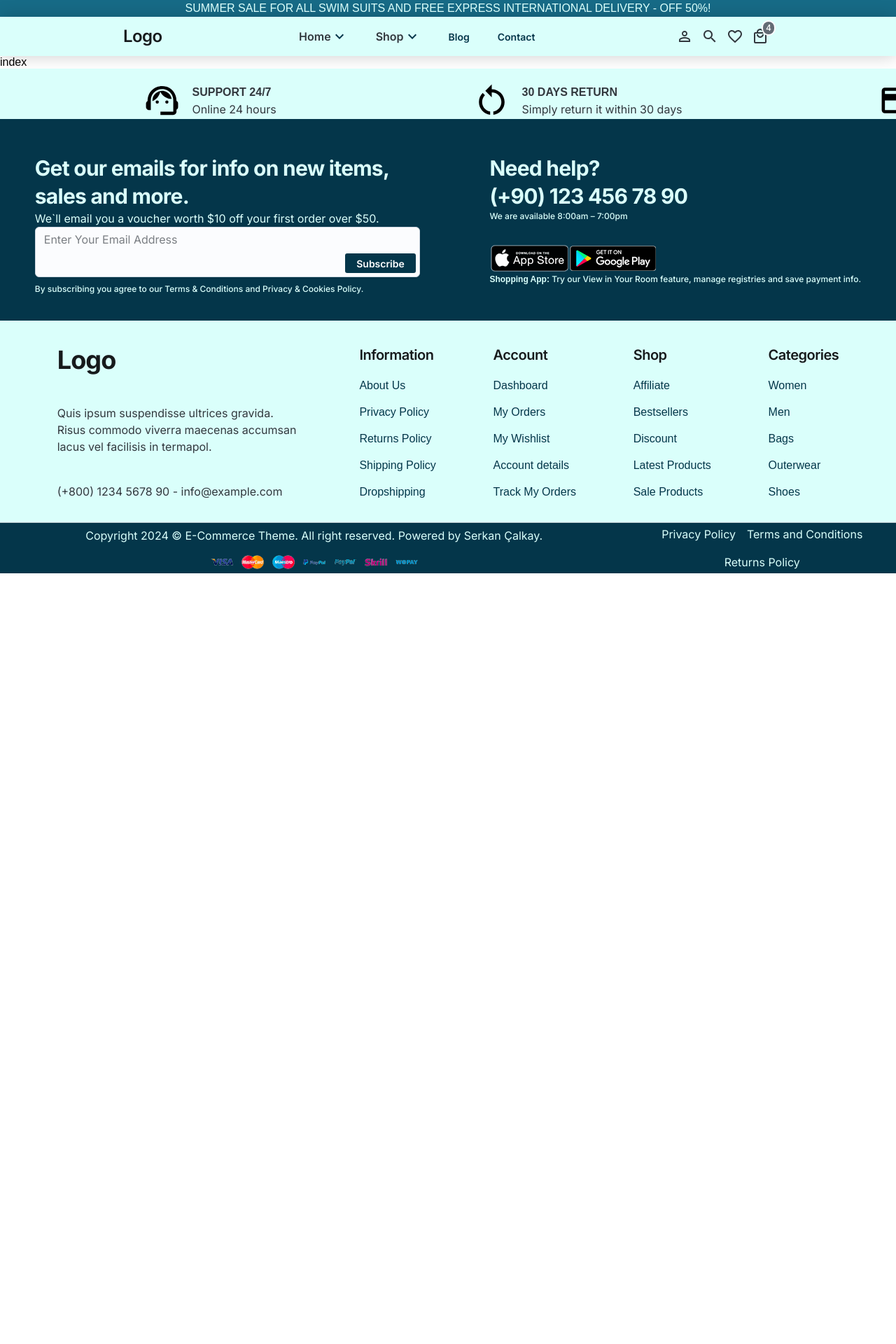
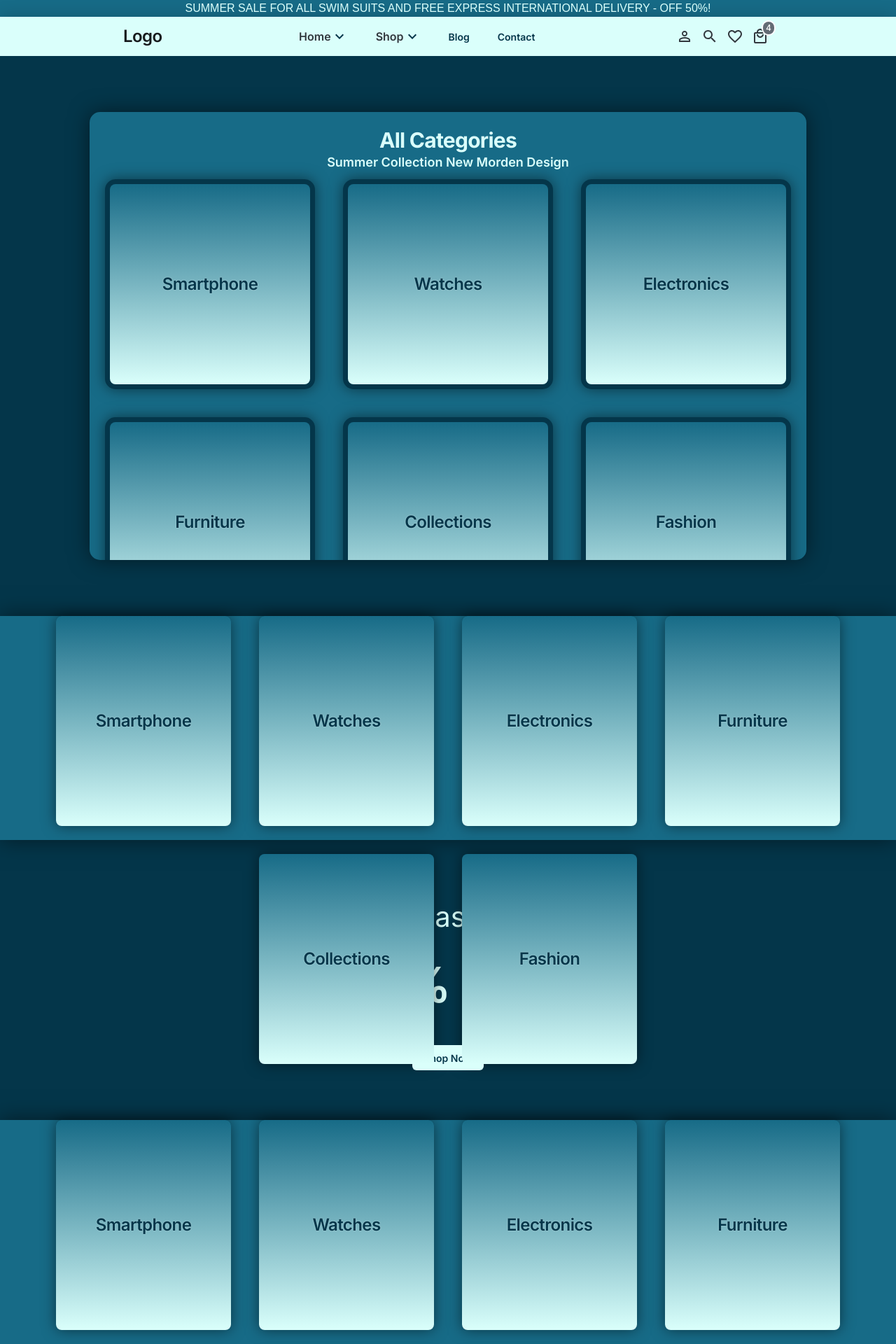
Before and after one commit to calkayserkan/e-commerce-mui, a React (Vite) app: page /shop in a window 1280 px wide. Shown: the top 1920 px of the page at 70% size. Before the commit the page ends 819 px from the top, so only its background shows below. Built offline with nearby package versions, Linux system fonts and the light colour scheme.

Commit message:
shop page

```diff
--- a/src/pages/shop/ShopPage.jsx
+++ b/src/pages/shop/ShopPage.jsx
@@ -1,7 +1,16 @@
+import { Box } from "@mui/joy"
+import Categories from "../../components/categories/Categories"
+import Products from "../../components/products/Products"
+import CampaignSingle from "../../components/campaignSingle/CampaignSingle"
 
 function ShopPage() {
   return (
-    <div>index</div>
+    <Box>
+        <Categories/>
+        <Products/>
+        <CampaignSingle/>
+        <Products/>
+    </Box>
   )
 }
 
```
Also changed, not shown: src/pages/notFound/NotFound.jsx (+4 -4 lines).
